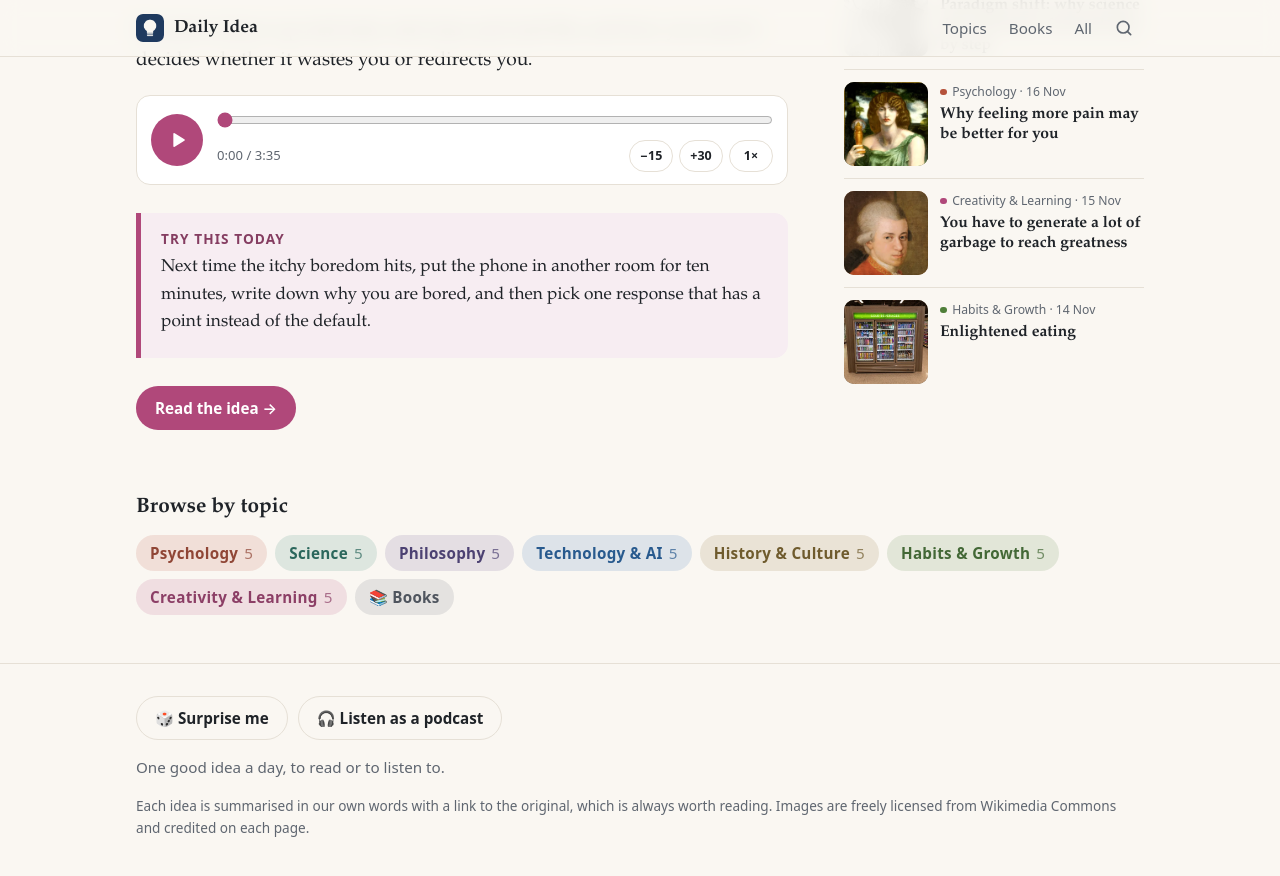
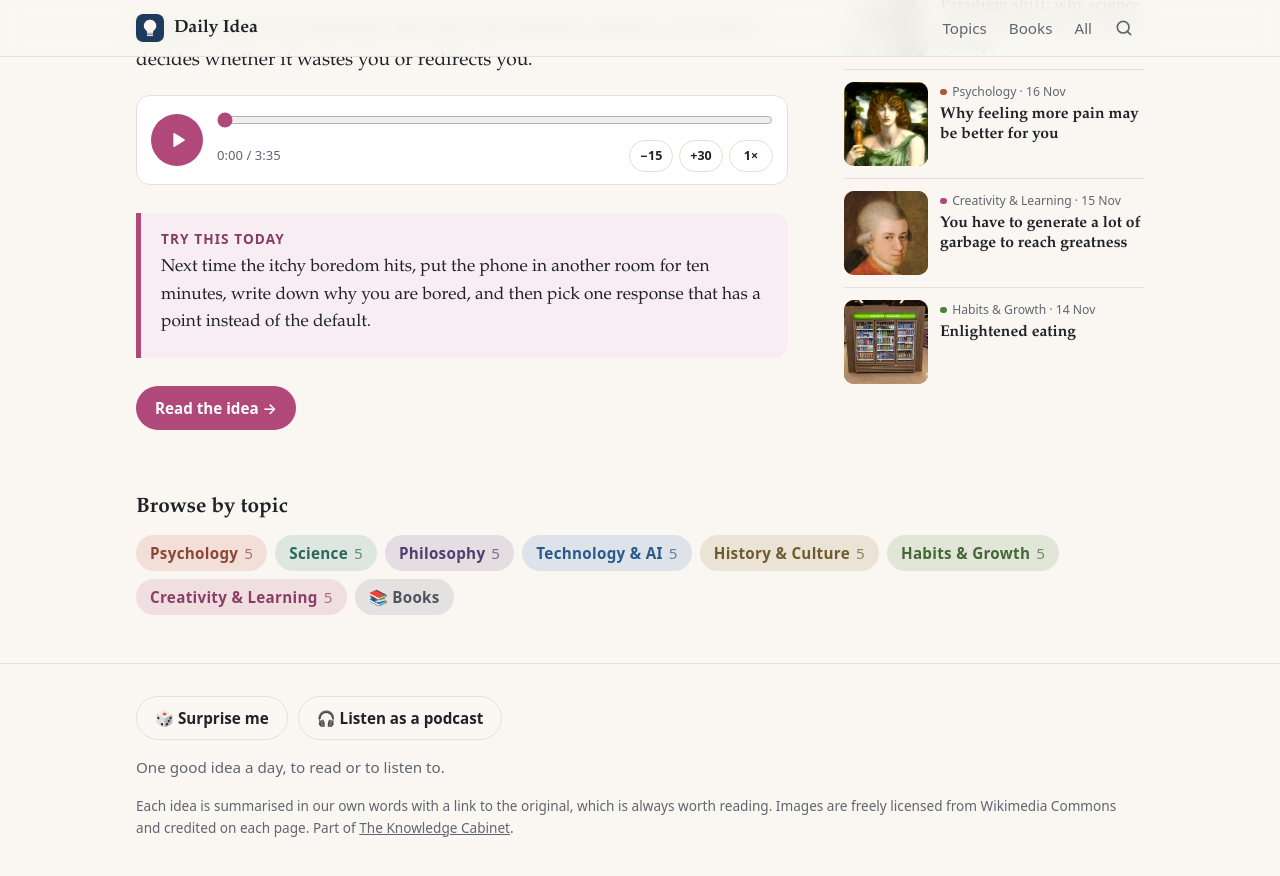
Before and after one commit to theknowledgecabinet/daily-ideas, a Jekyll site: the page built from index.html, in a window 1280 px wide and 900 px high, scrolled down 603 px. Shown: the top 876 px of the window. Built offline with Jekyll 4.4.1, drawn with Linux system fonts in a browser that asks for light colours.

Commit message:
Daily Idea: 35 ideas

```diff
--- a/_layouts/default.html
+++ b/_layouts/default.html
@@ -64,7 +64,8 @@
     </p>
     <p>{{ site.description }}</p>
     <p class="small">Each idea is summarised in our own words with a link to the original, which is always worth reading.
-      Images are freely licensed from Wikimedia Commons and credited on each page.</p>
+      Images are freely licensed from Wikimedia Commons and credited on each page.
+      Part of <a href="https://theknowledgecabinet.github.io/">The Knowledge Cabinet</a>.</p>
   </div>
 </footer>
 </body>
```
